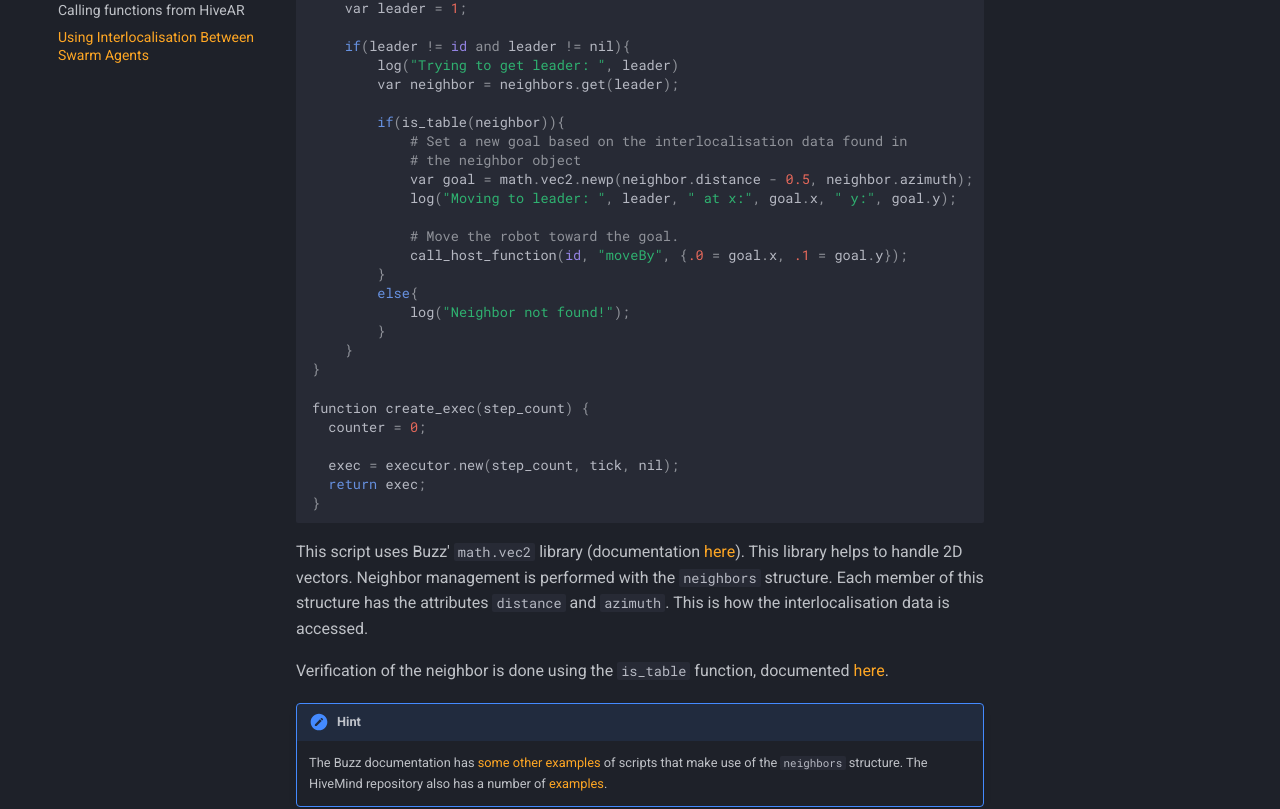
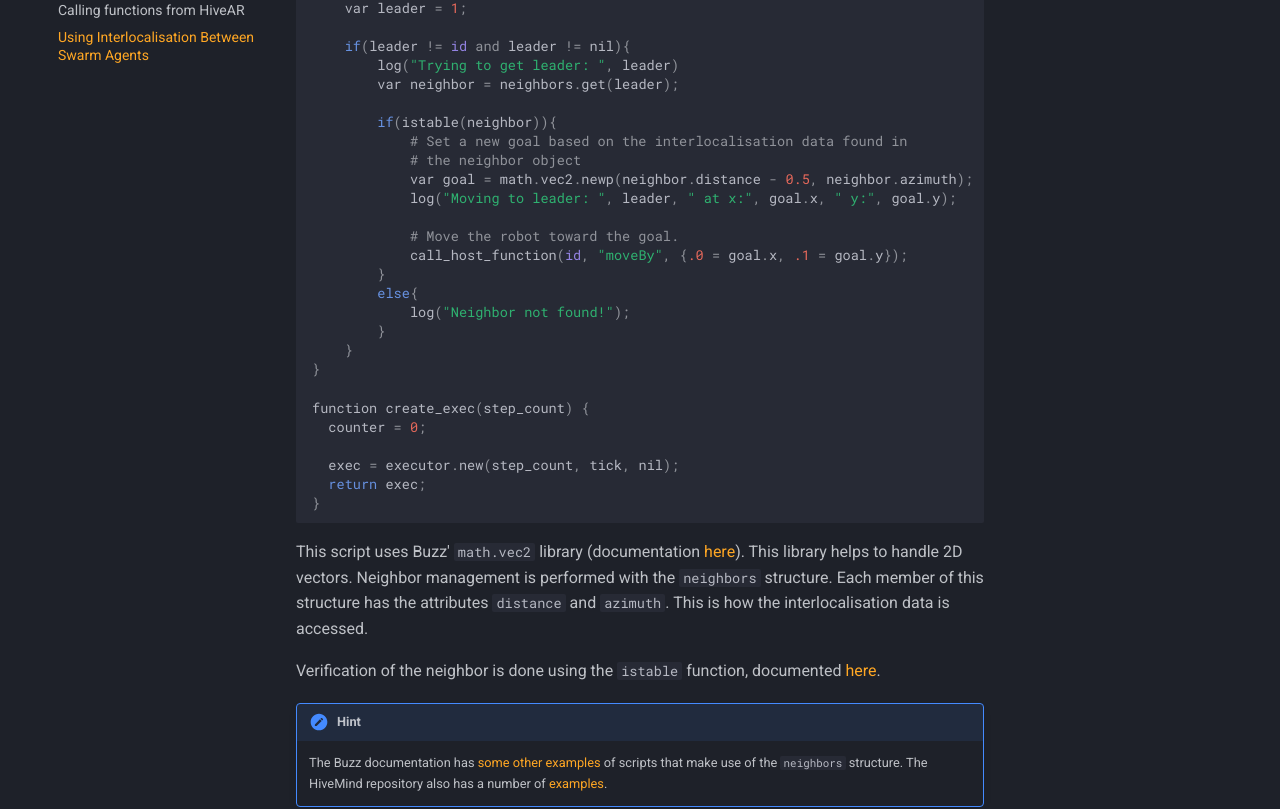
Before and after one commit to SwarmUS/SwarmUS-doc, an MkDocs documentation site: the page built from docs/sections/user-guide/basic-examples/basic-interloc.md, in a window 1280 px wide and 1400 px high, scrolled down 1322 px. Shown: the part 269-1078 px from the top of the window. Built offline with MkDocs 1.6.1 and Material for MkDocs 9.7.7, drawn with Linux system fonts in a browser that asks for light colours.

Commit message:
edit istable

```diff
--- a/docs/sections/user-guide/basic-examples/basic-interloc.md
+++ b/docs/sections/user-guide/basic-examples/basic-interloc.md
@@ -37,7 +37,7 @@ function tick(context){
         log("Trying to get leader: ", leader)
         var neighbor = neighbors.get(leader);
 
-        if(is_table(neighbor)){
+        if(istable(neighbor)){
             # Set a new goal based on the interlocalisation data found in
             # the neighbor object
             var goal = math.vec2.newp(neighbor.distance - 0.5, neighbor.azimuth);
@@ -62,7 +62,7 @@ function create_exec(step_count) {
 
 This script uses Buzz' `math.vec2` library (documentation [here](https://github.com/buzz-lang/Buzz/blob/master/doc/api.md#mathvec2lib)). This library helps to handle 2D vectors. Neighbor management is performed with the `neighbors` structure. Each member of this structure has the attributes `distance` and `azimuth`. This is how the interlocalisation data is accessed.
 
-Verification of the neighbor is done using the `is_table` function, documented [here](https://swarmus.github.io/HiveMind/namespaceBittyBuzzUserFunctions.html#a47f43221b7fd135259c540016ae55544).
+Verification of the neighbor is done using the `istable` function, documented [here](https://swarmus.github.io/HiveMind/namespaceBittyBuzzUserFunctions.html#a47f43221b7fd135259c540016ae55544).
 
 !!! hint
     The Buzz documentation has [some other examples](https://the.swarming.buzz/wiki/doku.php?id=buzz_examples) of scripts that make use of the `neighbors` structure. The HiveMind repository also has a number of [examples](https://github.com/SwarmUS/HiveMind/tree/master/src/bittybuzz/buzz_scripts/behaviors).
```
